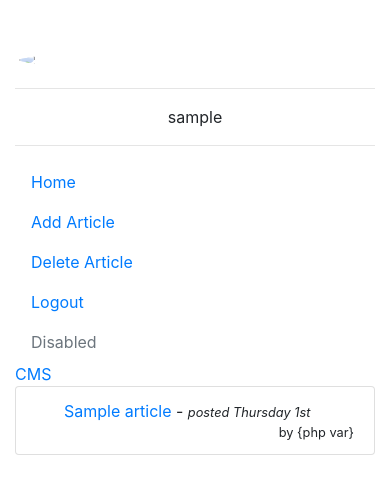
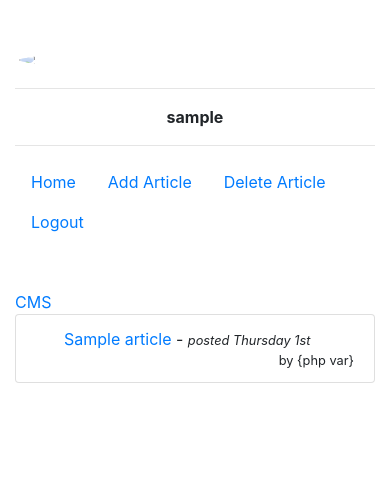
Before and after one commit to YYx00xZZ/Articles-CMS-Netit, a PHP site: page /admin in a window 390 px wide. Shown: the top 494 px of the page. Run offline with PHP 8.4, Linux system fonts and the light colour scheme; the visitor is signed in with stand-in values (Sample User, id 1); tables that the repository leaves empty or names only in its code hold one stand-in row (values such as "Sample post"); some libraries are stand-ins or nearby versions.

Commit message:
Add responsive behaviour to menu
Add responsive behaviour to menu

```diff
--- a/admin/index.php
+++ b/admin/index.php
@@ -22,13 +22,12 @@
         <body class="mt-5">
             <div class="container">
                 <div class="row">
-                    <div class="col-xs-5 col-sm-5 col-md-3 col-lg-2">
+                    <div class="mb-5 col-xs-5 col-sm-5 col-md-3 col-lg-2">
                         <img class="mx-auto d-block p-1 rounded-circle" src="https://via.placeholder.com/150" />
                         <hr />
-                        <p class="text-center"><?php echo $_SESSION['logged_in_username']; ?></p>
+                        <p class="text-center font-weight-bolder"><?php echo $_SESSION['logged_in_username']; ?></p>
                         <hr />
-
-                        <ul class="nav flex-column">
+                        <ul class="nav flex-xs-row flex-sm-column flex-md-column flex-lg-column">
                             <li class="nav-item">
                                 <a class="nav-link" href="index.php">Home</a>
                             </li>
@@ -42,9 +41,9 @@
                                 <a class="nav-link" href="logout.php">Logout</a>
                             </li>
 
-                            <li class="nav-item">
-                                <a class="nav-link disabled" href="#" tabindex="-1" aria-disabled="true">Disabled</a>
-                            </li>
+<!--                            <li class="nav-item">-->
+<!--                                <a class="nav-link disabled" href="#" tabindex="-1" aria-disabled="true">Disabled</a>-->
+<!--                            </li>-->
                         </ul>
                     </div>
 
@@ -80,6 +79,8 @@
         <!-- Optional JavaScript -->
         <!-- jQuery first, then Popper.js, then Bootstrap JS -->
             <script src="../assets/js/jquery-3.3.1.min.js"></script>
+            <script src="https://cdnjs.cloudflare.com/ajax/libs/popper.js/1.12.9/umd/popper.min.js" integrity="sha384-ApNbgh9B+Y1QKtv3Rn7W3mgPxhU9K/ScQsAP7hUibX39j7fakFPskvXusvfa0b4Q" crossorigin="anonymous"></script>
+
             <script src="../assets/js/bootstrap.min.js"></script>
         </body>
     </html>
@@ -88,7 +89,8 @@
     <?php
 } else {
     //display login
-
+    $username_err = '';
+    $password_err = '';
     if (isset($_POST['username'], $_POST['password'])) {
         $username = $_POST['username'] ;
         $password = md5($_POST['password']);
@@ -150,8 +152,10 @@
                     <br /><br />
                 <?php } ?>
                 <form action="index.php" method="POST" autocomplete="off">
-                    <input class="form-control" type="text" name="username" placeholder="Username" />
-                    <input class="form-control mt-1" type="password" name="password" placeholder="Password" />
+                    <input class="form-control <?php echo (!empty($username_err)) ? 'is-invalid' : ''; ?>" type="text" name="username" placeholder="Username" />
+                    <div class="<?php echo (!empty($username_err)) ? 'invalid-feedback' : ''; ?>"><?php echo $username_err; ?></div>
+                    <input class="form-control mt-1 <?php echo (!empty($password_err)) ? 'is-invalid' : ''; ?>" type="password" name="password" placeholder="Password" />
+                    <div class="<?php echo (!empty($password_err)) ? 'invalid-feedback' : ''; ?>"><?php echo $password_err; ?></div>
                     <input class="btn btn-block btn-outline-dark mt-1" type="submit" value="Log in" />
                 </form>
             </div>
--- a/index.php
+++ b/index.php
@@ -28,7 +28,7 @@
                 <div class="col-2">
                     <a href="admin">ADMIN</a>
                     <br />
-                    <a href="user">user</a>
+<!--                    <a href="user">user</a>-->
 
                 </div>
 
```
Also changed, not shown: admin/add.php (+5 -5 lines), admin/delete.php (+5 -5 lines).
